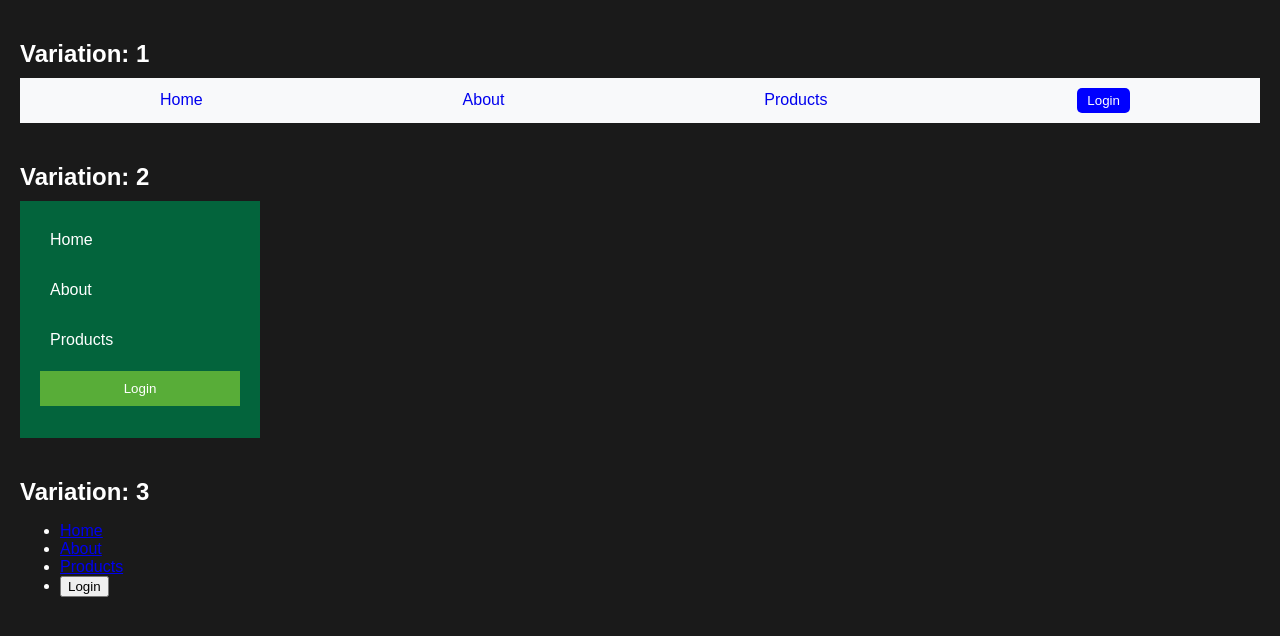
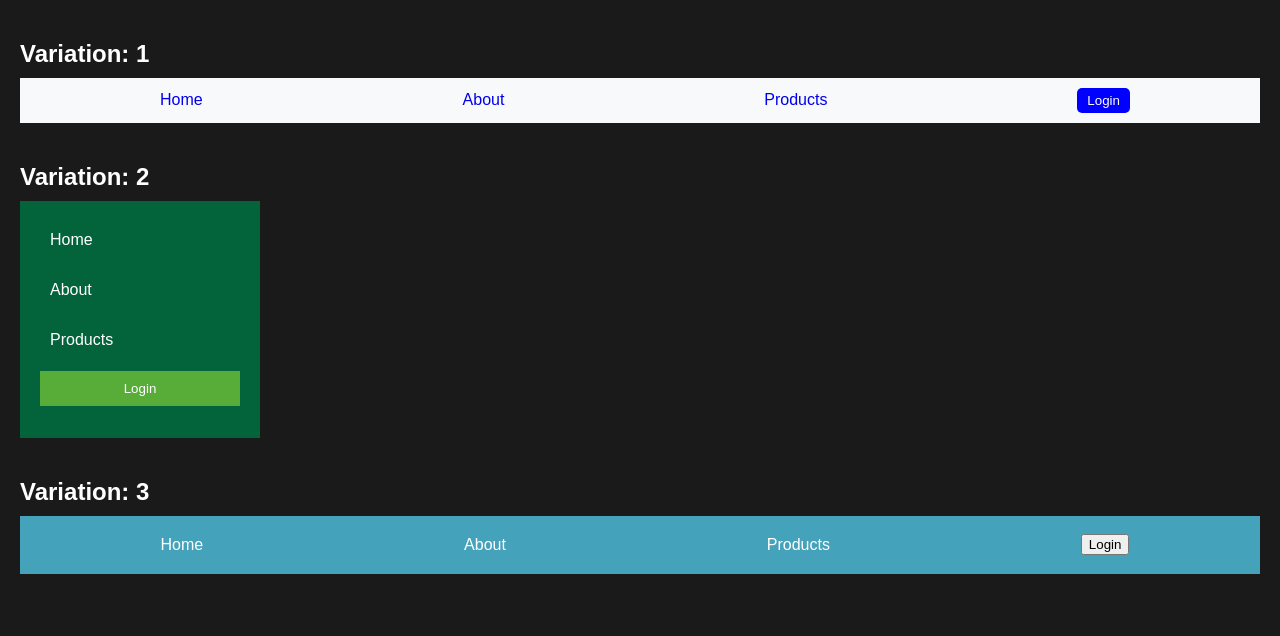
Before and after one commit to the-nazzmul/html-css-basics, a plain HTML site: page css-basics/04_navbar/navbar.html in a window 1280 px wide. Drawn offline with Linux system fonts and the light colour scheme.

Commit message:
another dropdown navbar with css

```diff
--- a/css-basics/04_navbar/navbar.html
+++ b/css-basics/04_navbar/navbar.html
@@ -34,7 +34,14 @@
       <nav class="nav3">
         <ul>
           <li><a href="#">Home</a></li>
-          <li><a href="#">About</a></li>
+          <li class="dropdown">
+            <a href="#">About</a>
+            <div class="dropdown-content">
+              <a href="#">Our Story</a>
+              <a href="#">Team</a>
+              <a href="#">Contact</a>
+            </div>
+          </li>
           <li><a href="#">Products</a></li>
           <li><button>Login</button></li>
         </ul>
--- a/css-basics/04_navbar/styles.css
+++ b/css-basics/04_navbar/styles.css
@@ -104,3 +104,35 @@ h2 {
   background-color: #3c7129;
   border: 1px solid white;
 }
+
+.nav3 {
+  background-color: #45a2bb;
+  padding: 10px;
+}
+
+.nav3 ul {
+  list-style-type: none;
+  padding: 0;
+  margin: 0;
+  display: flex;
+  justify-content: space-around;
+  align-items: center;
+}
+
+.nav3 a {
+  text-decoration: none;
+  color: #fff;
+  padding: 10px;
+  display: flex;
+}
+
+.nav3 .dropdown-content {
+  display: none;
+}
+
+.nav3 .dropdown:hover .dropdown-content {
+  display: block;
+  position: absolute;
+  background-color: #45a2bb;
+  min-width: 150px;
+}
```
